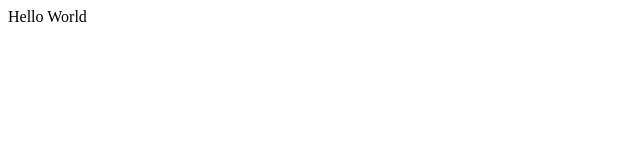
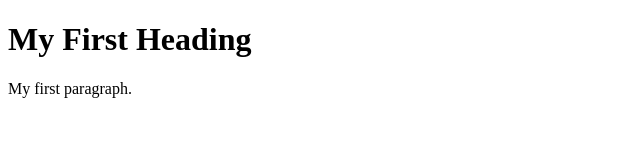
Before and after one commit to AgileArchCo/agilearchco.github.io, a plain HTML site: page index.html in a window 1280 px wide. Shown: the whole page, without its empty margins (0-640 px from the left). Drawn offline with Linux system fonts and the light colour scheme.

Commit message:
Update index.html

```diff
--- a/index.html
+++ b/index.html
@@ -1,3 +1,9 @@
+<!DOCTYPE html>
 <html>
-  <header>Hello World</header>
+<body>
+
+<h1>My First Heading</h1>
+<p>My first paragraph.</p>
+
+</body>
 </html>
```
